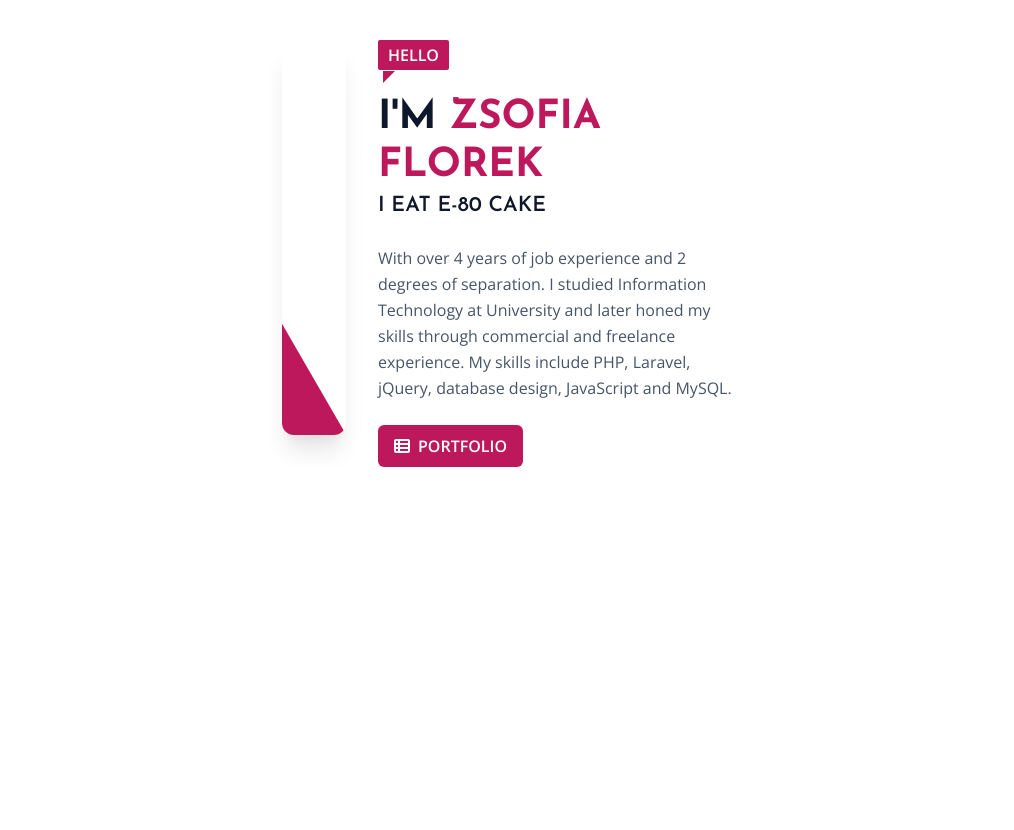
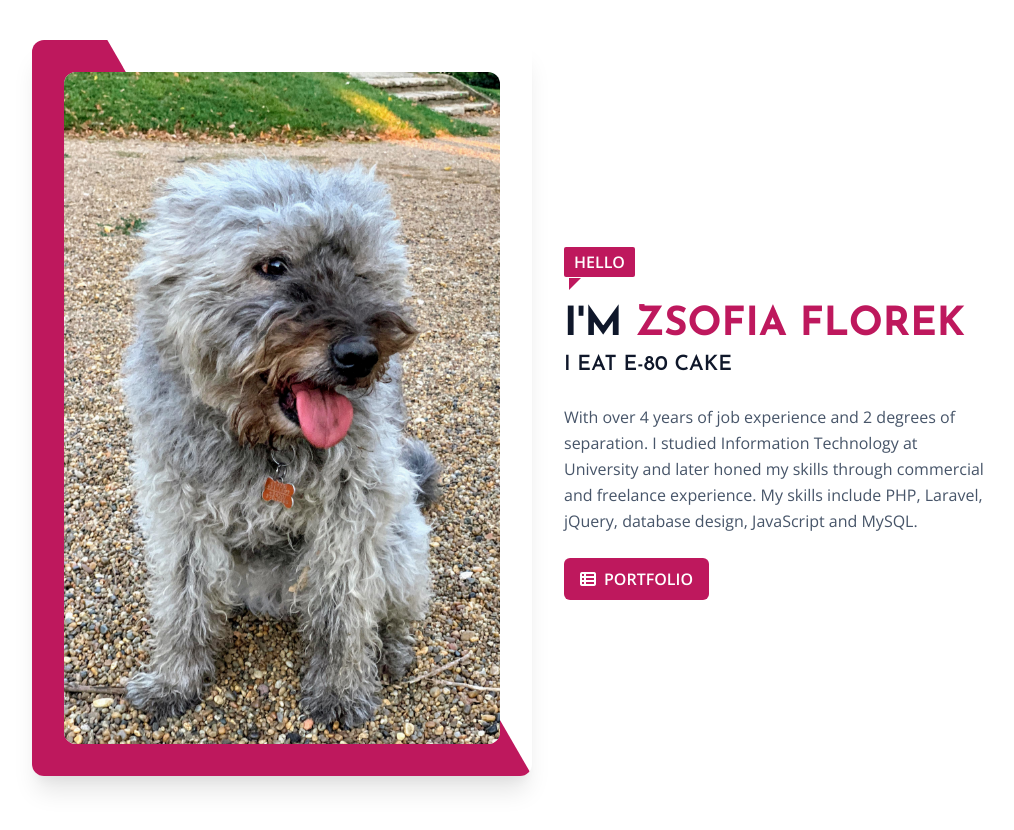
Before and after one commit to zsofiaflorek/portfolio, a Next.js app: page / in a window 1280 px wide. Shown: the top 830 px of the page, without its empty margins (132-1146 px from the left). Before the commit the page ends 800 px from the top, so only its background shows below. Built offline with nearby package versions, Linux system fonts and the light colour scheme.

Commit message:
Implement desktop design

```diff
--- a/pages/index.js
+++ b/pages/index.js
@@ -10,9 +10,9 @@ export default function Home() {
         <meta name="description" content={description} />
         <link rel="icon" href="/favicon.ico" />
       </Head>
-      <main className="lg:flex gap-8 max-w-[500px] mx-auto mt-10 mb-16 px-6">
-        <div className="ProfilePictureFrame p-8 shadow-xl rounded-xl mb-8">
-          <div className=" bg-white rounded-xl">
+      <main className="lg:flex gap-8 md:max-w-[500px] lg:max-w-[1000px] md:mx-auto mt-10 mb-16 px-6 lg:items-center">
+        <div className="ProfilePictureFrame p-8 shadow-xl rounded-xl mb-8 lg:w-[500px]">
+          <div className=" bg-white rounded-xl ">
             <Image
               layout="responsive"
               className="rounded-xl"
@@ -22,7 +22,7 @@ export default function Home() {
             />
           </div>
         </div>
-        <div>
+        <div className="lg:flex-1">
           <span className="GreetingBox">Hello</span>
           <h1 className="uppercase text-black text-xl font-bold mt-6">
             I&apos;m <strong className="text-primary">Zsofia Florek</strong>
```
